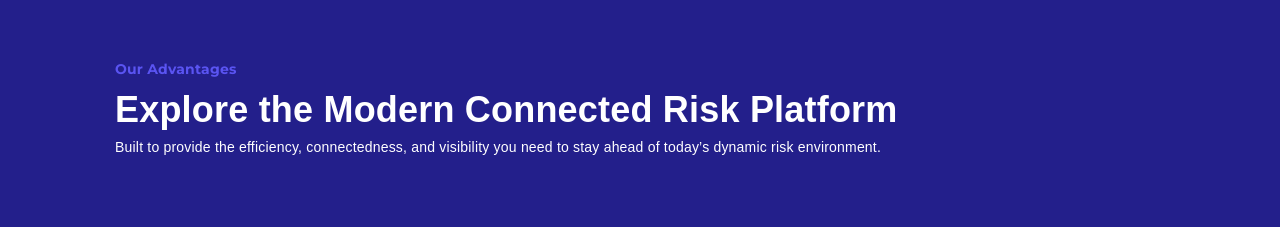
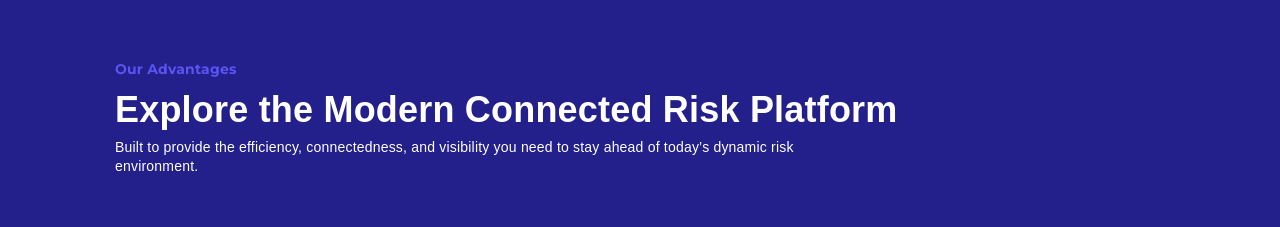
Before and after one commit to AnMg98/homeworks_course, a plain HTML site: page lesson_05/lesson_05/index.html in a window 1280 px wide. Shown: the part 3238-3465 px from the top of the page. Drawn offline with nearby package versions, Linux system fonts and the light colour scheme; files whose address does not match are found by name.

Commit message:
add homework 05

```diff
--- a/lesson_05/lesson_05/css/style.css
+++ b/lesson_05/lesson_05/css/style.css
@@ -183,9 +183,12 @@
        margin-bottom: 72px;
    }
 
+   .block-text h2,
    .block-text p {
        margin-bottom: 10px;
+   }
 
+   .block-text p {
        color: #5A54F2;
        font-weight: 700;
        line-height: 1.714;
@@ -198,15 +201,16 @@
    }
 
    .block-text h2 {
-       margin-bottom: 10px;
-
        font-size: 36px;
        font-weight: 700;
        line-height: 1;
    }
 
    .block-text h2~p {
+       max-width: 765px;
+       width: 100%;
        margin-bottom: 0;
+
        font-weight: 400;
        line-height: 1.42;
    }
```
Also changed, not shown: lesson_05/lesson_05/index.html (+2 -2 lines).
